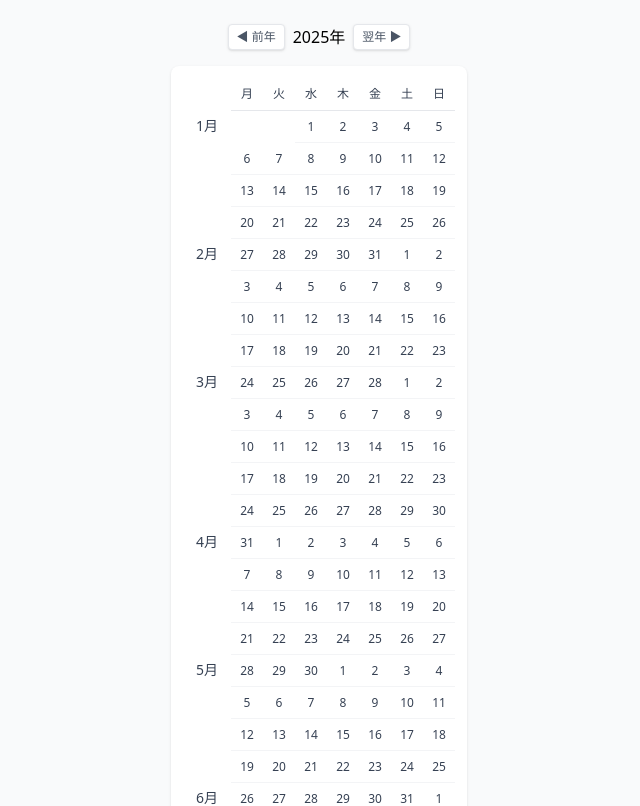
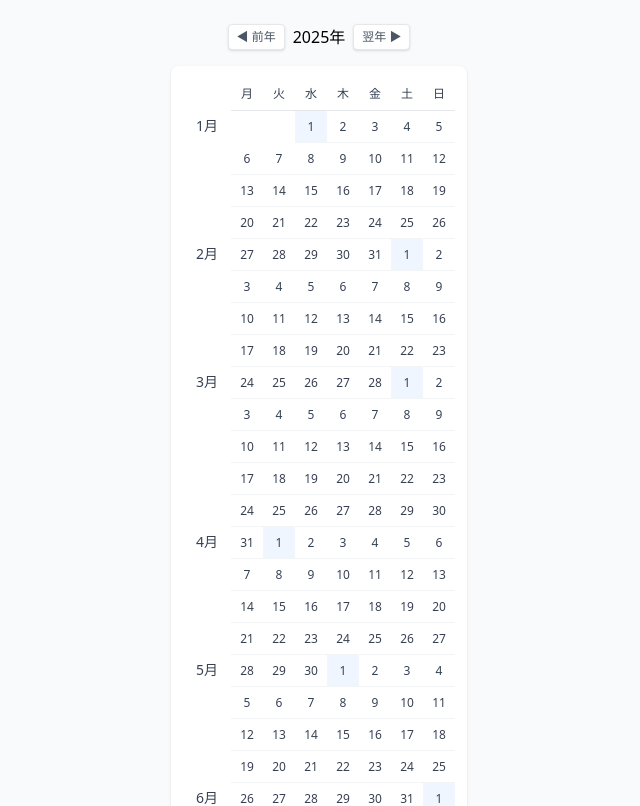
Before and after one commit to okonomi/period-calendar, a React (Vite) app: page / in a window 1280 px wide. Shown: the top 806 px of the page, without its empty margins (321-961 px from the left). Built offline with nearby package versions, Linux system fonts and the light colour scheme.

Commit message:
style: highlight first day of month in DateCell component for better visibility

```diff
--- a/src/components/DateCell.tsx
+++ b/src/components/DateCell.tsx
@@ -5,13 +5,18 @@ interface DateCellProps {
 }
 
 export const DateCell: React.FC<DateCellProps> = ({ date }) => {
+  const isFirstDayOfMonth = date.getDate() === 1;
+
   return (
     <div
       className={clsx(
         'h-8 px-1 border-b border-gray-100',
         'flex items-center justify-center',
         'text-xs text-gray-700',
-        'hover:bg-gray-50 transition-colors duration-200'
+        'hover:bg-gray-50 transition-colors duration-200',
+        {
+          'bg-blue-50': isFirstDayOfMonth
+        }
       )}
     >
       {date.getDate()}
```
